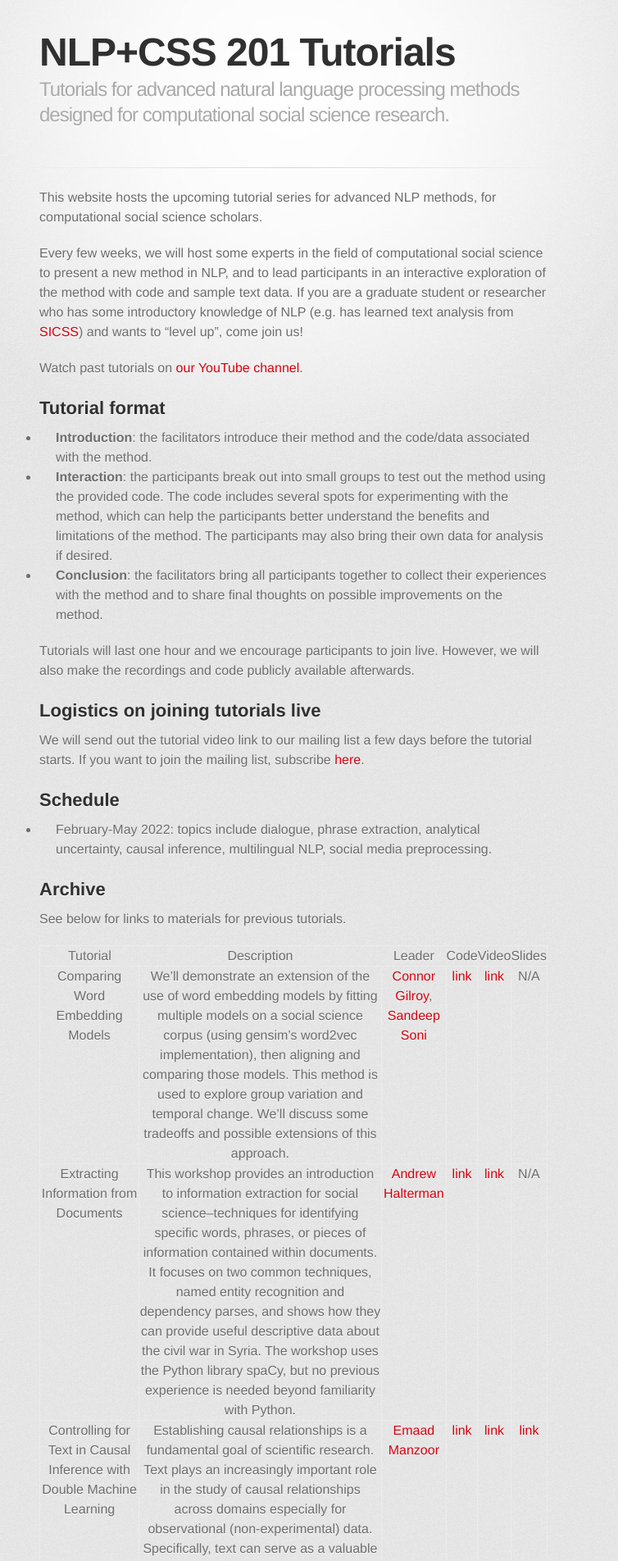
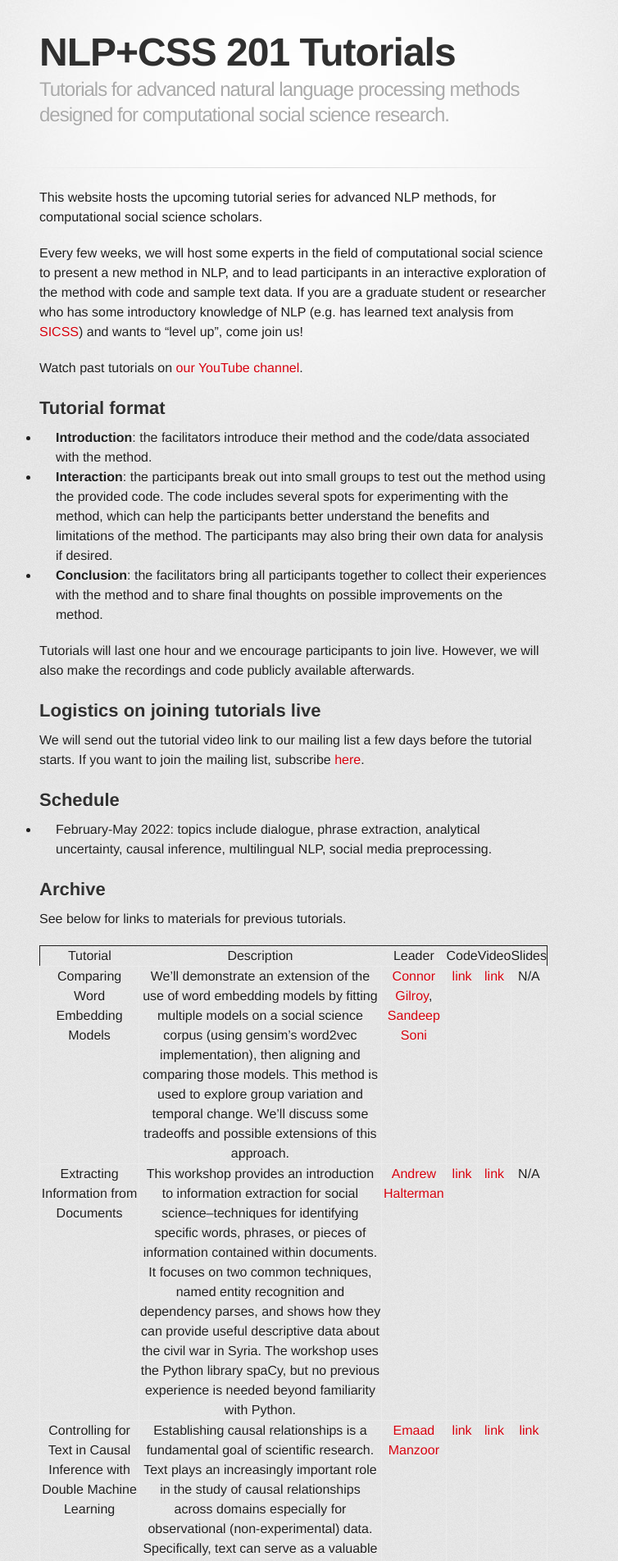
Before and after one commit to nlp-css-201-tutorials/nlp-css-201-tutorials, a Jekyll site: the page built from index.md, in a window 1280 px wide. Shown: the top 1904 px of the page at 82% size, without its empty margins (282-1036 px from the left). Built offline with Jekyll 4.4.1, drawn with Linux system fonts in a browser that asks for light colours; some web fonts are replaced.

Commit message:
attempting to update font color

```diff
--- a/_sass/jekyll-theme-tactile.scss
+++ b/_sass/jekyll-theme-tactile.scss
@@ -54,7 +54,7 @@ body {
   font-family: 'Helvetica Neue', Helvetica, Arial, serif;
   font-size: 1em;
   line-height: 1.5;
-  color: #6d6d6d;
+  color: #1f1e1e;
   text-shadow: 0 1px 0 rgba(255, 255, 255, 0.8);
   background: #e7e7e7 url(../images/body-bg.png) 0 0 repeat;
 }
@@ -221,7 +221,7 @@ em {
 
 table {
   width: 100%;
-  border: 1px solid #ebebeb;
+  border: 1px solid #1f1e1e;
 }
 
 th {
```
